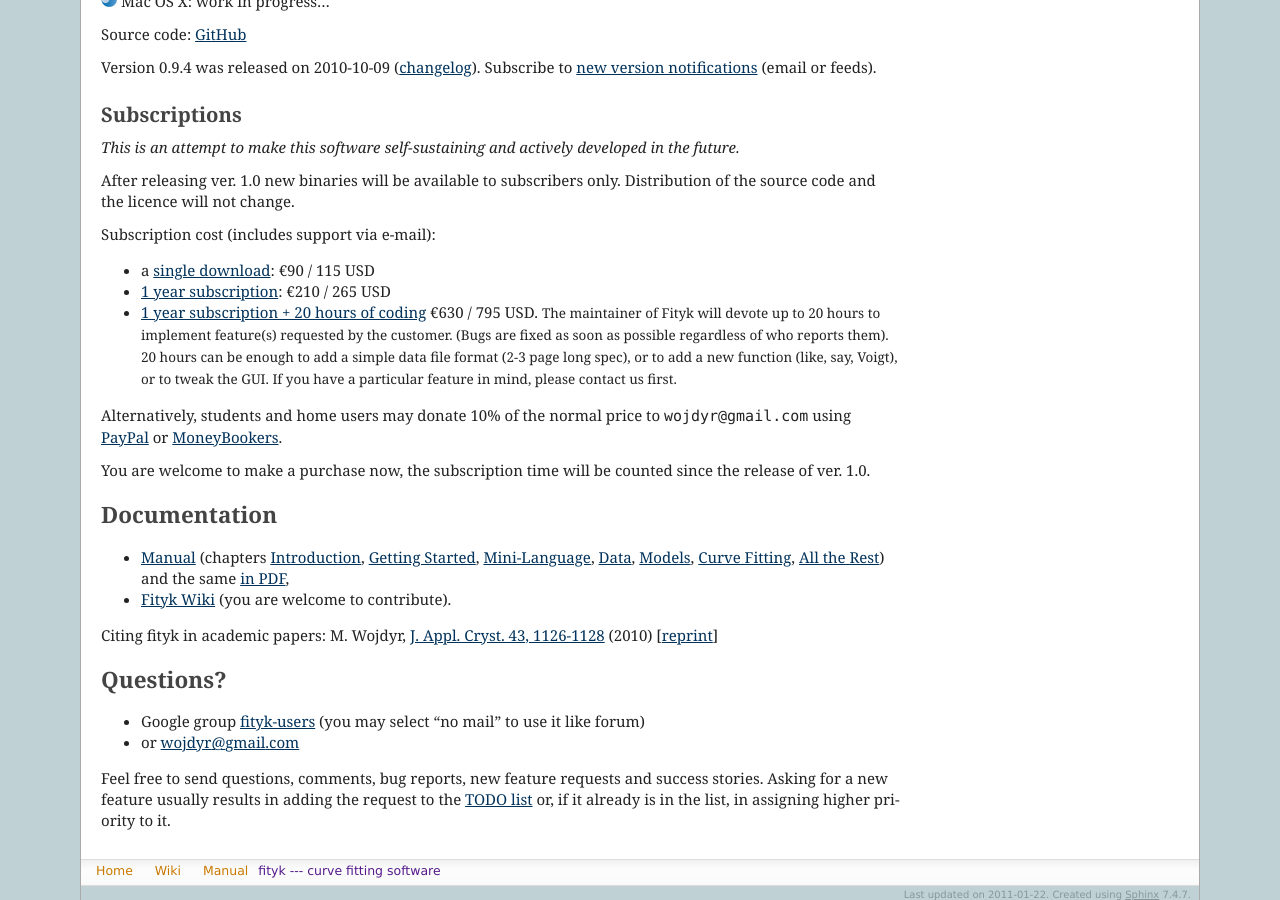
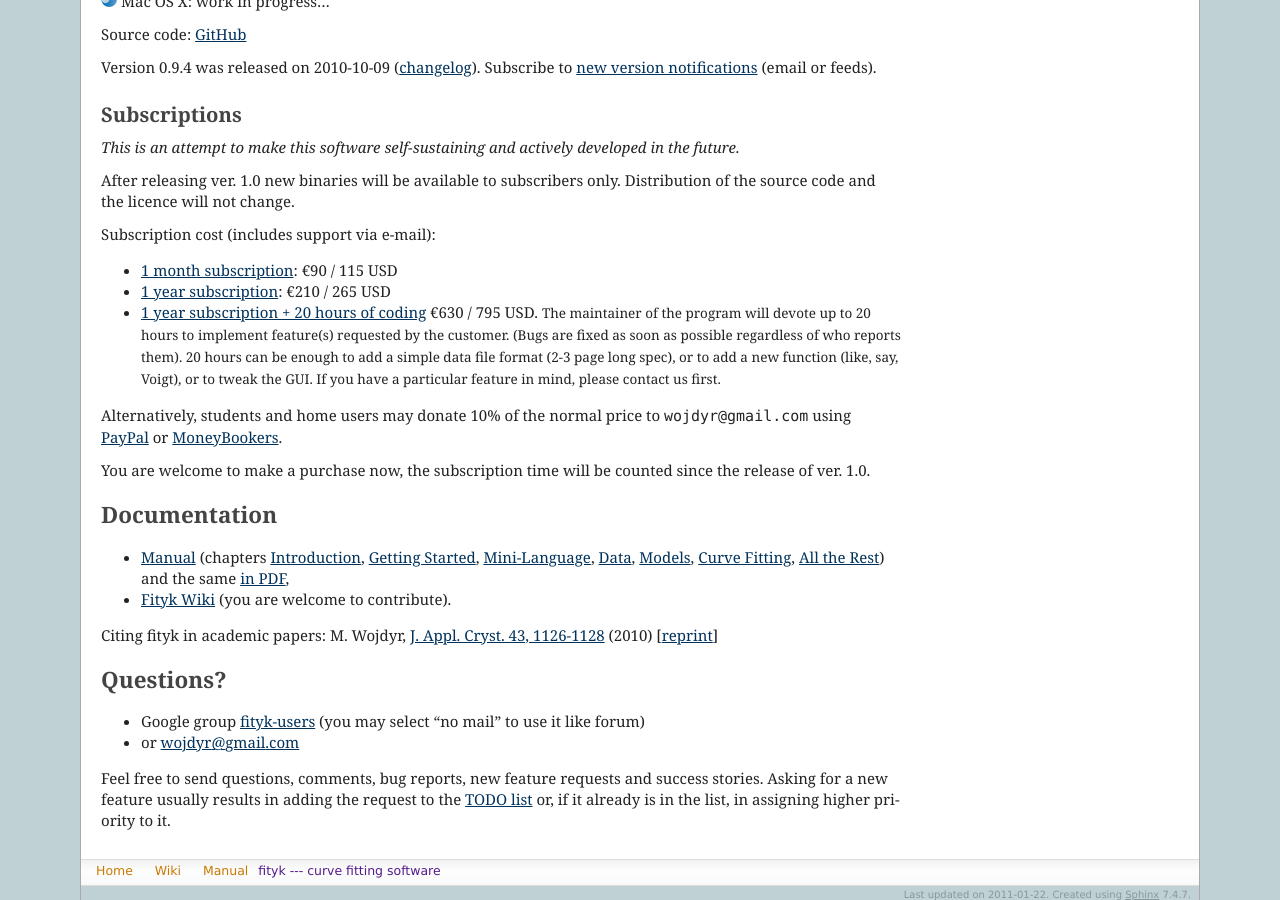
Before and after one commit to wojdyr/fityk, a Sphinx documentation site: the page built from doc/index.rst, in a window 1280 px wide and 900 px high, scrolled down 588 px. Built offline with Sphinx 7.4.7, drawn with Linux system fonts in a browser that asks for light colours; formulas are drawn with MathJax 3.

```diff
--- a/doc/index.rst
+++ b/doc/index.rst
@@ -84,16 +84,16 @@ Distribution of the source code and the licence will not change.
 
 Subscription cost (includes support via e-mail):
 
-* a `single download <https://www.plimus.com/jsp/buynow.jsp?contractId=2918496>`_: €90 / 115 USD
+* `1 month subscription <https://www.plimus.com/jsp/buynow.jsp?contractId=2918496>`_: €90 / 115 USD
 
 * `1 year subscription <https://www.plimus.com/jsp/buynow.jsp?contractId=2918202>`_: €210 / 265 USD
 
 * `1 year subscription + 20 hours of coding <https://www.plimus.com/jsp/buynow.jsp?contractId=2918292>`_ €630 / 795 USD.
-  :smallfont:`The maintainer of Fityk will devote up to 20 hours to implement
-  feature(s) requested by the customer. (Bugs are fixed as soon as possible
-  regardless of who reports them). 20 hours can be enough to add
-  a simple data file format (2-3 page long spec), or to add a new function
-  (like, say, Voigt), or to tweak the GUI.
+  :smallfont:`The maintainer of the program will devote up to 20 hours to
+  implement feature(s) requested by the customer.
+  (Bugs are fixed as soon as possible regardless of who reports them).
+  20 hours can be enough to add a simple data file format (2-3 page long spec),
+  or to add a new function (like, say, Voigt), or to tweak the GUI.
   If you have a particular feature in mind, please contact us first.`
 
 
```
Also changed, not shown: doc/model.rst (+4 -4 lines), 3 other files.
